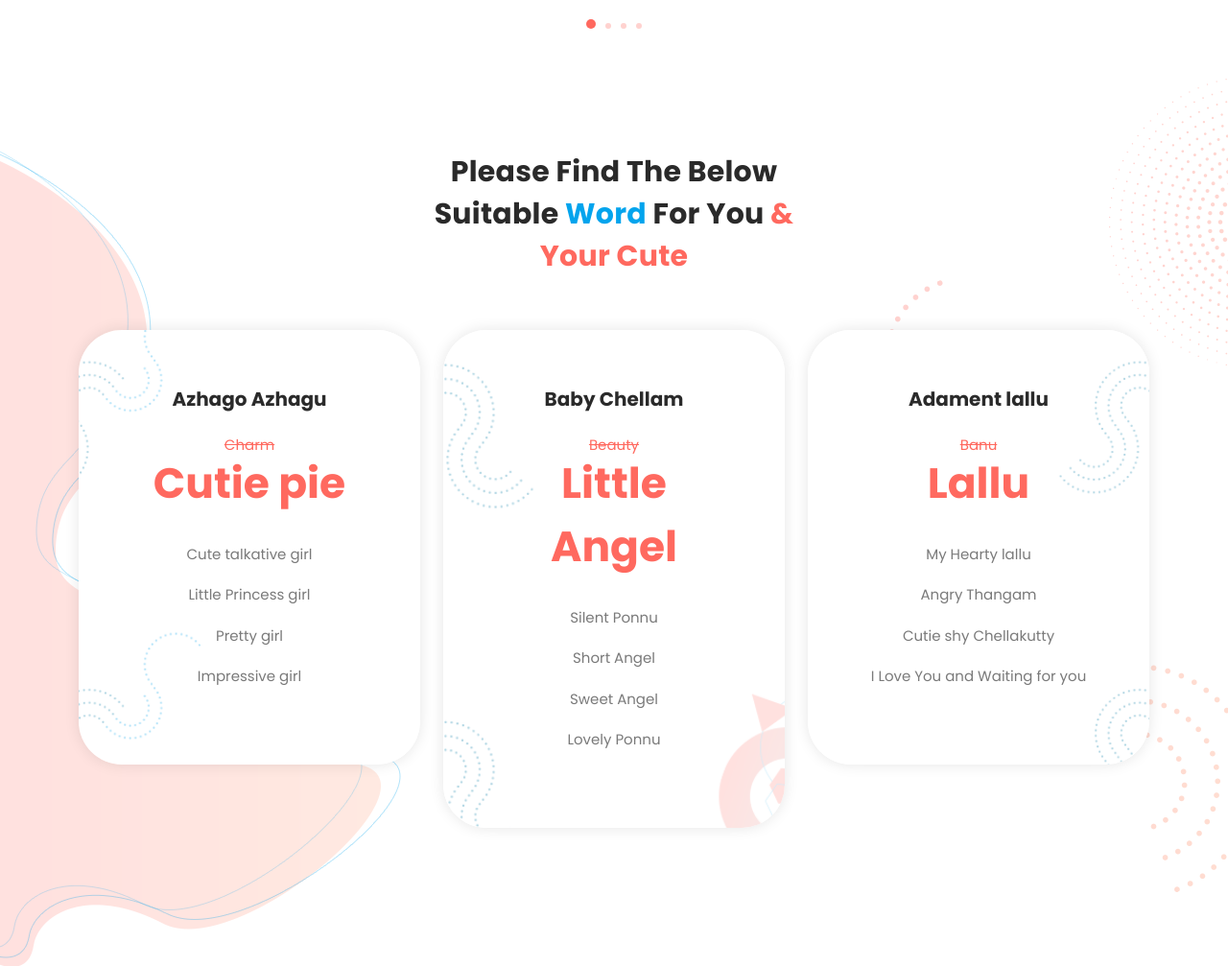
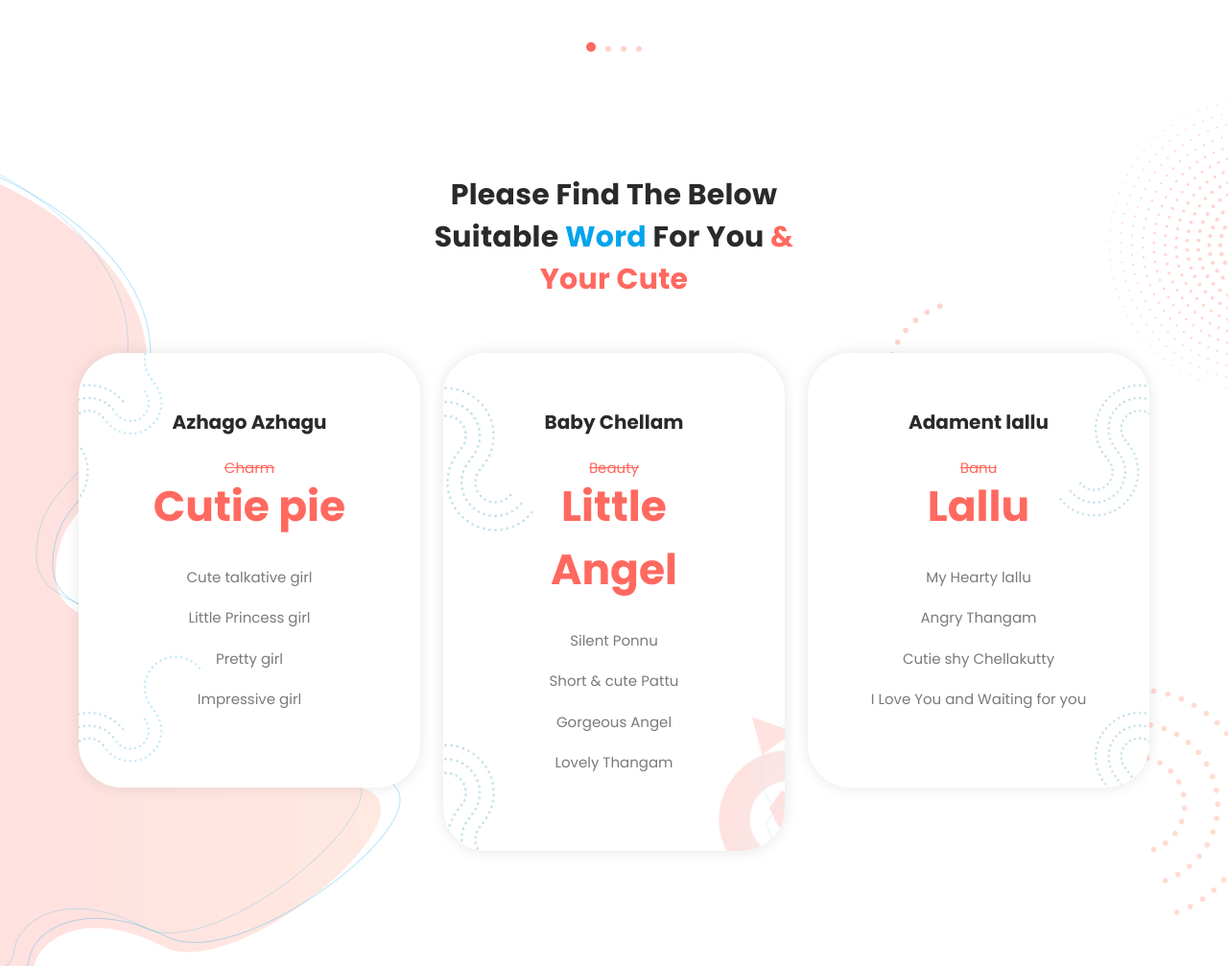
Before and after one commit to Diva1605/Diva1605, a plain HTML site: page index.html in a window 1280 px wide. Shown: the part 4265-5272 px from the top of the page at 96% size. Drawn offline with Linux system fonts and the light colour scheme; a script that the page names is missing; files whose address does not match are found by name.

Commit message:
ending change

```diff
--- a/index.html
+++ b/index.html
@@ -303,7 +303,7 @@ https://templatemo.com/tm-565-onix-digital
                                 <i class="fa fa-cubes text-white"></i>
                             </div>
                             <h4>Help and Care</h4>
-                            <p class="mb-0">Banu have a good helping tendancy and She take too much of care who are all best to her</p>
+                            <p class="mb-0">Banu have a good helping tendancy and She scored too much of care who are all best to her</p>
                         </div>
                     </div>
                 </div>
@@ -530,9 +530,9 @@ https://templatemo.com/tm-565-onix-digital
             <span>Little Angel</span>
             <ul>
               <li>Silent Ponnu</li>
-              <li>Short Angel</li>
-              <li>Sweet Angel</li>
-              <li>Lovely Ponnu</li>
+              <li>Short & cute Pattu</li>
+              <li>Gorgeous Angel</li>
+              <li>Lovely Thangam</li>
             </ul>
             <!-- <div class="main-blue-button-hover">
               <a href="#">Get it Now</a>
```
